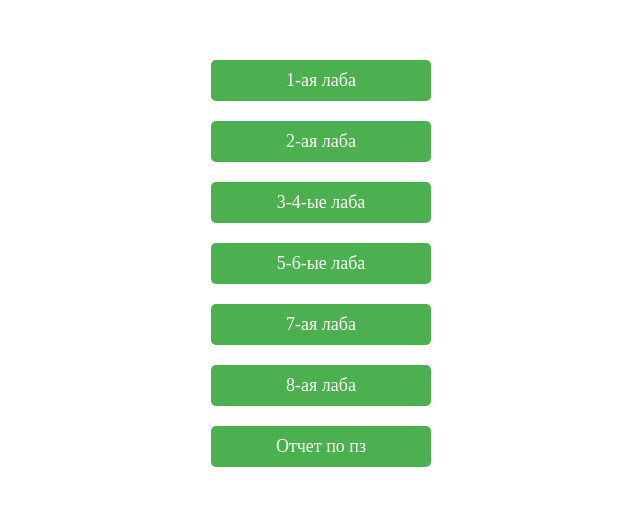
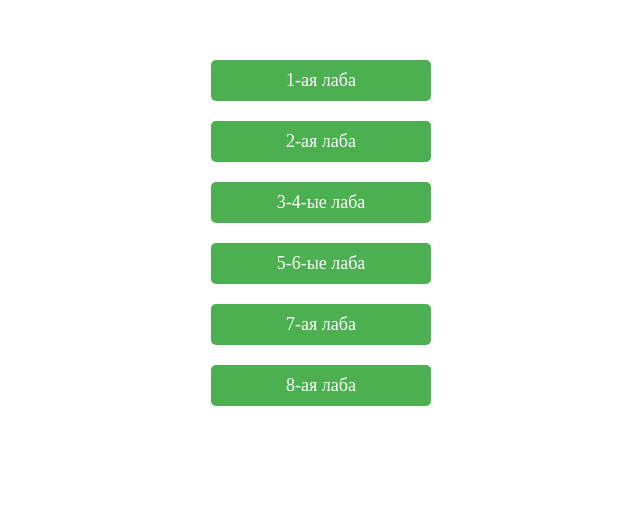
Before and after one commit to kukidon820/PIIC_Labs, a plain HTML site: page index.html in a window 1280 px wide. Shown: the whole page, without its empty margins (319-959 px from the left). Drawn offline with Linux system fonts and the light colour scheme.

Commit message:
Update index.html

```diff
--- a/index.html
+++ b/index.html
@@ -42,7 +42,6 @@
     <a href="Laba_5_6/lab5.html">5-6-ые лаба</a>
     <a href="Laba_7/index.html">7-ая лаба</a>
     <a href="Laba_8/index_with_cavas.html">8-ая лаба</a>
-    <a href="PZ/rewiew.pdf">Отчет по пз</a>
 </nav>
 
 </body>
```
